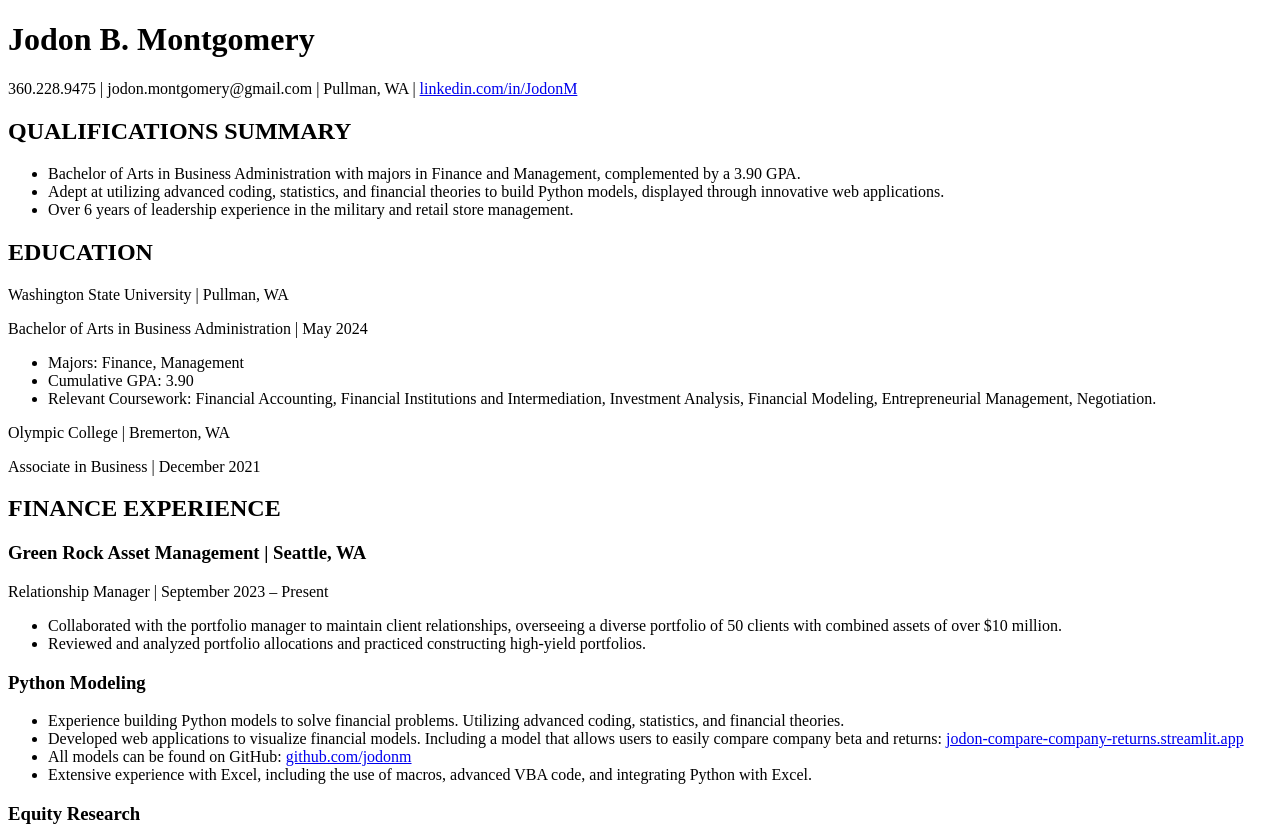
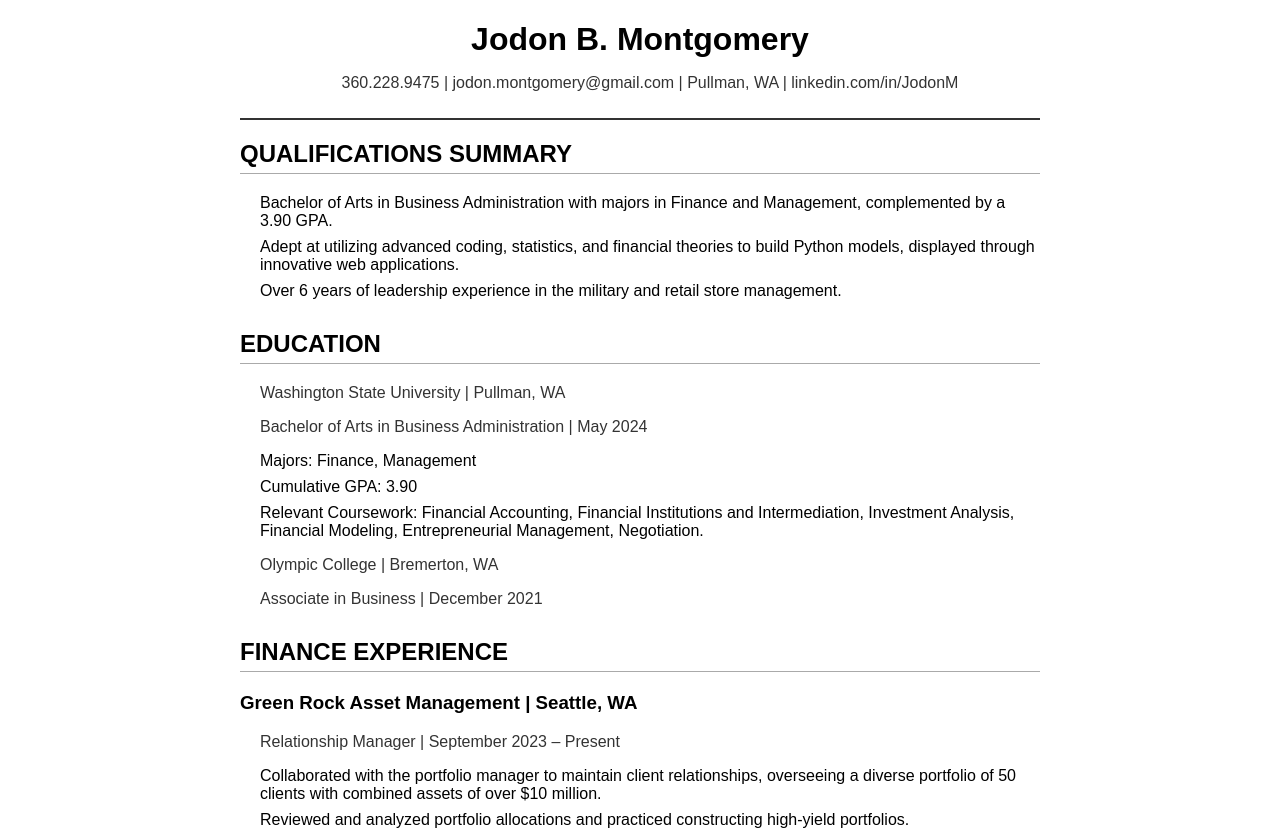
Before and after one commit to jodonm/jodonm.github.io, a plain HTML site: page index.html in a window 1280 px wide. Shown: the top 832 px of the page. Drawn offline with Linux system fonts and the light colour scheme.

Commit message:
Update index.html
ChatGPT second attempt. More formatting

```diff
--- a/index.html
+++ b/index.html
@@ -4,6 +4,60 @@
     <meta charset="UTF-8">
     <meta name="viewport" content="width=device-width, initial-scale=1.0">
     <title>Jodon B. Montgomery - Resume</title>
+    <style>
+        body {
+            font-family: 'Arial', sans-serif;
+            max-width: 800px;
+            margin: 0 auto;
+        }
+
+        header {
+            text-align: center;
+            border-bottom: 2px solid #333;
+            padding-bottom: 10px;
+            margin-bottom: 20px;
+        }
+
+        h1 {
+            margin-bottom: 5px;
+        }
+
+        h2 {
+            border-bottom: 1px solid #aaa;
+            padding-bottom: 5px;
+            margin-top: 20px;
+        }
+
+        section {
+            margin-bottom: 30px;
+        }
+
+        h3 {
+            margin-top: 15px;
+        }
+
+        ul {
+            list-style: none;
+            padding: 0;
+        }
+
+        li {
+            margin-bottom: 8px;
+        }
+
+        p, ul {
+            margin-left: 20px;
+        }
+
+        p, a {
+            color: #333;
+            text-decoration: none;
+        }
+
+        a:hover {
+            text-decoration: underline;
+        }
+    </style>
 </head>
 <body>
     <header>
```
